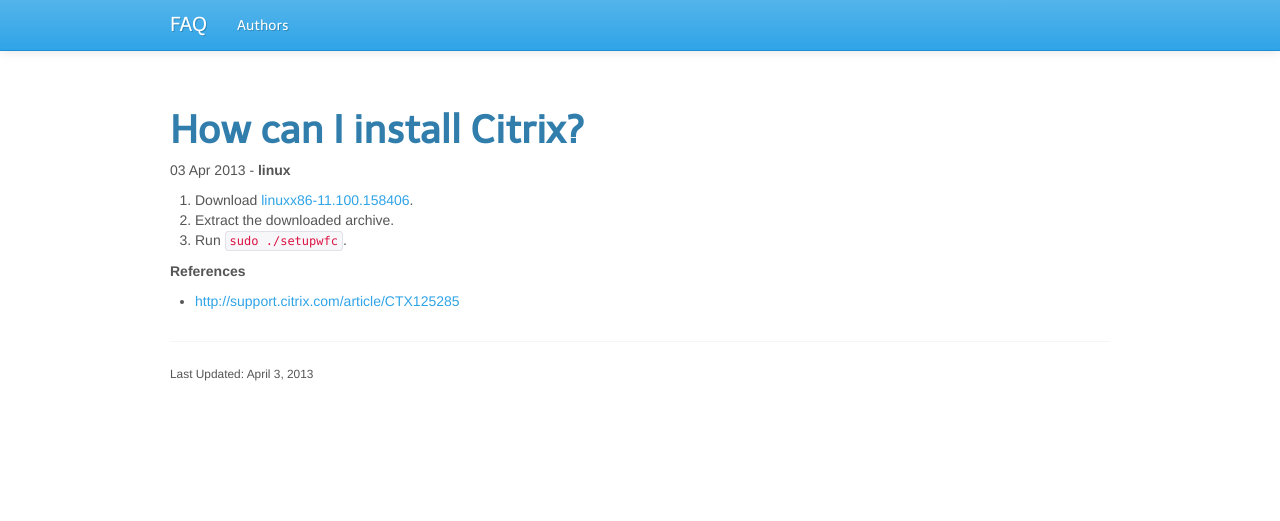
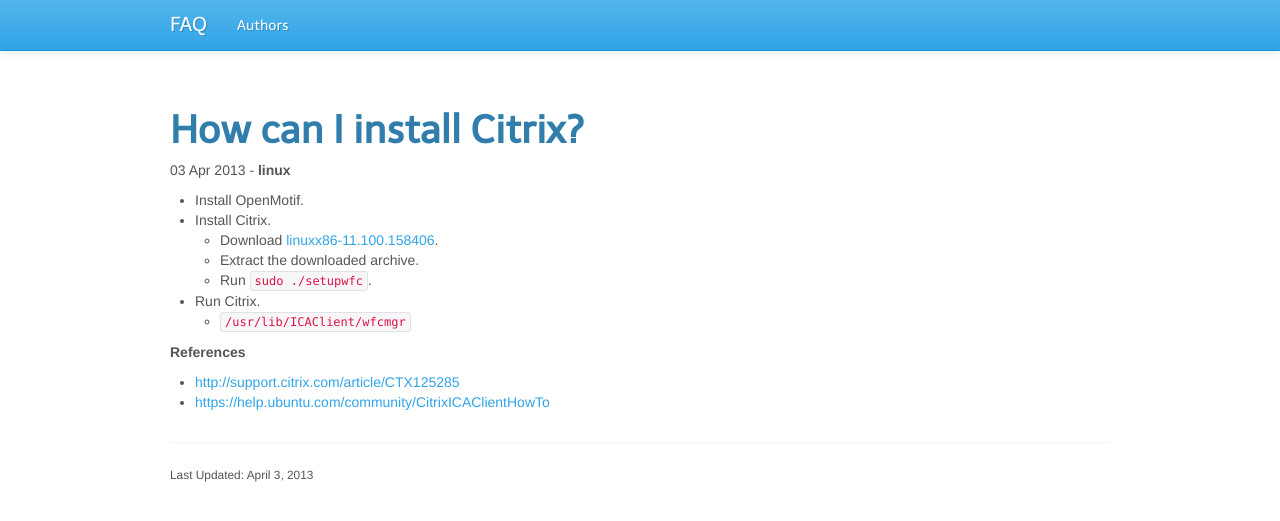
Before and after one commit to reprogrammer/faq, a Jekyll site: the page built from _posts/2013-04-03-how-can-i-install-citrix.md, in a window 1280 px wide. Shown: the top 521 px of the page. Built offline with Jekyll 4.4.1, drawn with Linux system fonts in a browser that asks for light colours; Markdown is read by kramdown in place of the engine named in the settings.

Commit message:
Updated the post on citrix.

```diff
--- a/_posts/2013-04-03-how-can-i-install-citrix.md
+++ b/_posts/2013-04-03-how-can-i-install-citrix.md
@@ -5,11 +5,16 @@
 - linux
 ---
 
-1. Download
+- Install OpenMotif.
+- Install Citrix.
+  - Download
 [linuxx86-11.100.158406](http://www.citrix.com/English/ss/downloads/results.asp?productID=1689163).
-1. Extract the downloaded archive.
-1. Run `sudo ./setupwfc`.
+  - Extract the downloaded archive.
+  - Run `sudo ./setupwfc`.
+- Run Citrix.
+  - `/usr/lib/ICAClient/wfcmgr`
 
 **References**
 
 - [http://support.citrix.com/article/CTX125285](http://support.citrix.com/article/CTX125285)
+- [https://help.ubuntu.com/community/CitrixICAClientHowTo](https://help.ubuntu.com/community/CitrixICAClientHowTo)
```
